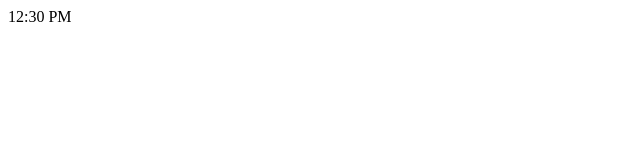
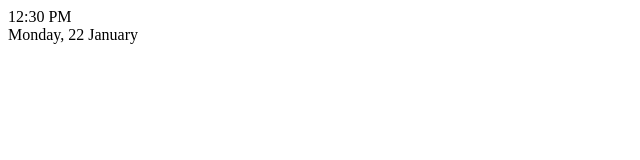
Before and after one commit to manoti3/Weather-app-project, a plain HTML site: page index.html in a window 1280 px wide. Shown: the whole page, without its empty margins (0-640 px from the left). Drawn offline with Linux system fonts and the light colour scheme.

Commit message:
completed assignment

```diff
--- a/index.html
+++ b/index.html
@@ -15,5 +15,9 @@
                 <div class="time" id="time">
                     12:30 <span id="am-pm">PM</span>
                 </div>
+                <div class="date" id="date">
+                    Monday, 22 January
+                </div>
+
 </body>
 </html>
```
